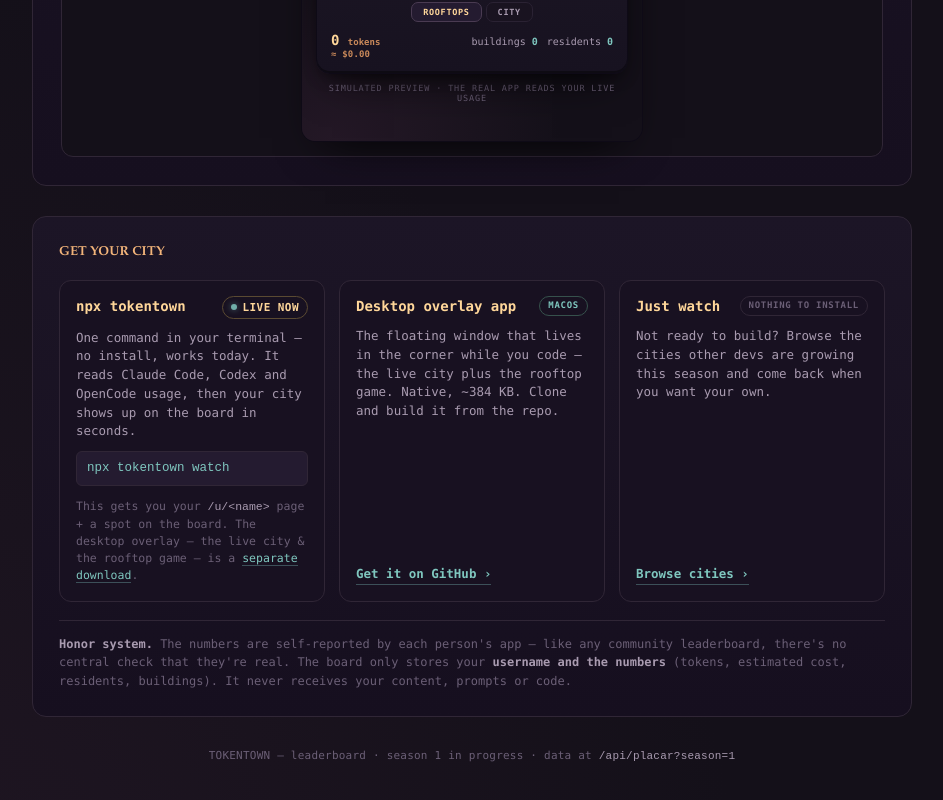
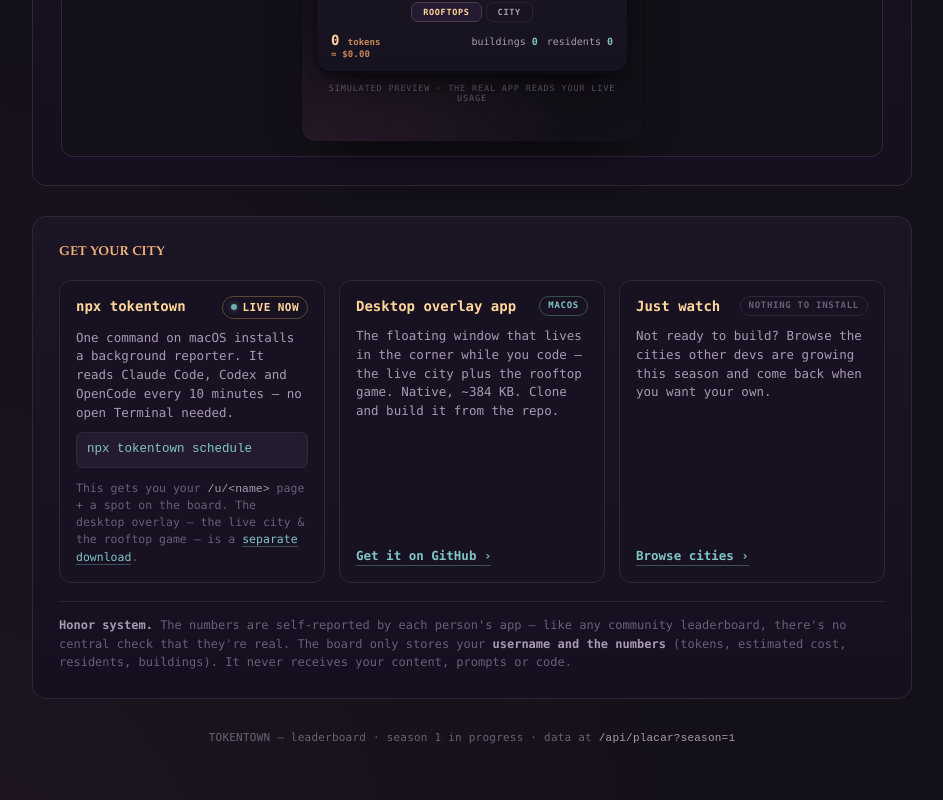
Before and after one commit to AElise08/tokentown, a Next.js app in the folder site/: page / in a window 1280 px wide. Shown: the part 1419-2219 px from the top of the page, without its empty margins (168-1111 px from the left). Built offline with nearby package versions, Linux system fonts and the light colour scheme.

Commit message:
docs(site): make background schedule the default

```diff
--- a/site/app/page.tsx
+++ b/site/app/page.tsx
@@ -343,10 +343,10 @@
               </span>
             </div>
             <p>
-              One command in your terminal — no install, works today. It reads Claude Code, Codex and
-              OpenCode usage, then your city shows up on the board in seconds.
+              One command on macOS installs a background reporter. It reads Claude Code, Codex and
+              OpenCode every 10 minutes — no open Terminal needed.
             </p>
-            <code className="tier-cmd">npx tokentown watch</code>
+            <code className="tier-cmd">npx tokentown schedule</code>
             <p className="tier-note">
               This gets you your <code>/u/&lt;name&gt;</code> page + a spot on the board. The desktop
               overlay — the live city &amp; the rooftop game — is a{" "}
```
Also changed, not shown: 1 other file (tests, documents, lock files or other folders).
